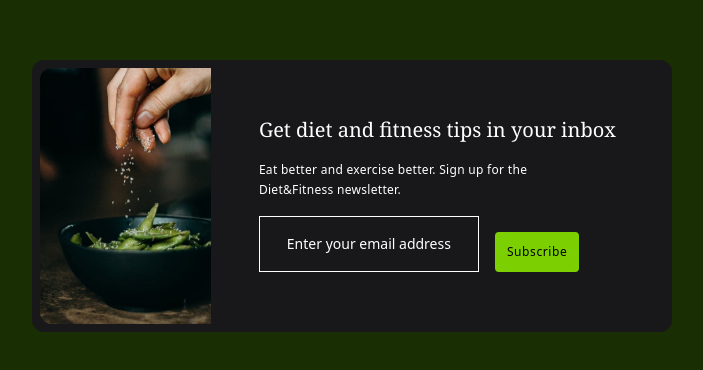
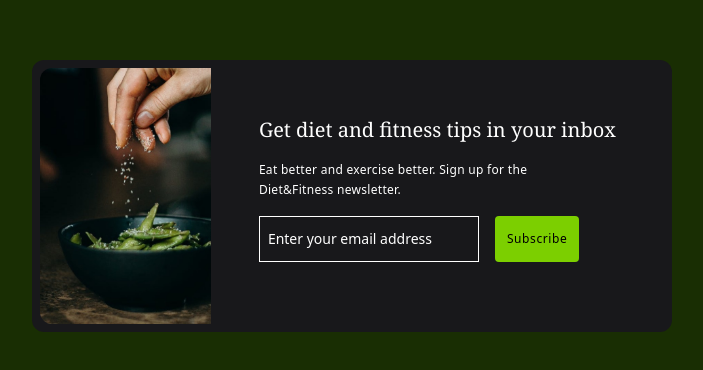
Before and after one commit to anwarrahim/tailwind-projects, a website built with Vite: page Email-Subscribe/index.html in a window 1280 px wide. Shown: the part 204-574 px from the top of the page, without its empty margins (288-991 px from the left). Built offline with nearby package versions, Linux system fonts and the light colour scheme.

Commit message:
update Email-Subscribe index.html to improve email input styling and enhance button interaction

```diff
--- a/Email-Subscribe/index.html
+++ b/Email-Subscribe/index.html
@@ -18,9 +18,9 @@
           <div class=" p-6 md:p-12 ">
             <h2 class="font-serif text-xl font-medium text-white text-center md:text-left">Get diet and fitness tips in your inbox</h2>
             <p class="max-w-xs my-4 text-xs/5  text-white tracking-wide">Eat better and exercise better. Sign up for the Diet&Fitness newsletter.</p>
-          <div class="flex flex-col md:flex-row md:space-x-4  ">
-            <input class="font-sans text-sm font-light placeholder:text-white p-3 md:px-2 border-1 focus:mt-4 text-center " type="email" placeholder="Enter your email address" name="" id="">
-            <button class="font-sans text-xs font-light tracking-wider text-black duration-500 transition-colors bg-lime-500 rounded-sm hover:bg-lime-800  hover:text-white p-3 mt-4" type="button">Subscribe</button>
+          <div class="flex flex-col md:flex-row md:space-x-4 group ">
+            <input class="font-sans text-sm font-light placeholder:text-white p-3 md:px-2 border-1  text-left transform focus:translate-x-5  " type="email" placeholder="Enter your email address" name="" id="">
+            <button class="font-sans text-xs font-light tracking-wider text-black duration-500 transition-colors bg-lime-500 rounded-sm hover:bg-lime-800  hover:text-white p-3 " type="button">Subscribe</button>
           </div>
           </div>
         </div>
```
